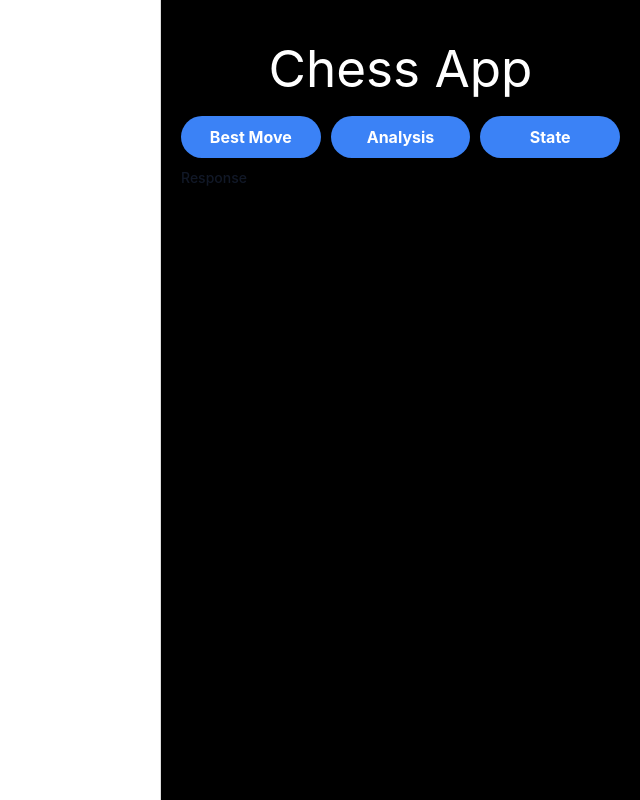
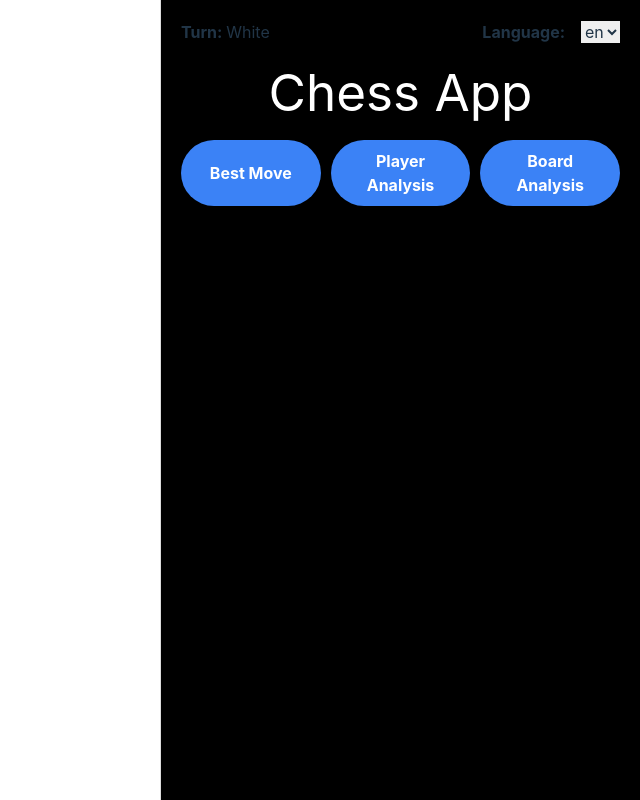
Before and after one commit to marinovivianUPB/project-chess-vivs-frontend, a React (Vite) app: page / in a window 1280 px wide. Shown: the whole page, without its empty margins (640-1280 px from the left). Built offline with nearby package versions, Linux system fonts and the light colour scheme.

Commit message:
language and spinner

```diff
--- a/src/App.jsx
+++ b/src/App.jsx
@@ -4,34 +4,47 @@ import Board from './chessboard/components/Board';
 import Button from './chessboard/components/Button';
 import TextBox from './chessboard/components/textBox';
 import { callAPI, callAnalysisAPI, callStateAPI } from './chessboard/api';
+import Spinner from './assets/Spinner';
+import { useLanguage } from './language';
 
 function App() {
   const [bestMove, setBestMove] = useState("");
-  const [title, setTitle] = useState("Chess App");
+  const [title, setTitle] = useState("");
   const [game, setGame] = useState(new Chess());
   const [fenHistory, setFenHistory] = useState([]);
+  const [loading, setLoading] = useState(false);
+
+  const { language, text, changeLanguage } = useLanguage();
+
+  const loader = async (fun) => {
+    debugger
+    setLoading(true);
+    const res = await fun()
+    setLoading(false);
+    return res;
+  }
 
   const handleBestMoveClick = async () => {
-    setTitle("Best Move");
+    setTitle(text[0]);
     const fen = game.fen();
-    const move = await callAPI(fen);
+    const move = await loader(() => callAPI(fen, language));
     if (move) {
       setBestMove(move);
     }
   };
 
   const handleAnalysisClick = async () => {
-    setTitle("Analysis");
-    const analysis = await callAnalysisAPI(fenHistory);
+    setTitle(text[1]);
+    const analysis = await loader(() => callAnalysisAPI(fenHistory, language));
     if (analysis) {
       setBestMove(analysis);
     }
   };
 
   const handleStateClick = async () => {
-    setTitle("State");
+    setTitle(text[2]);
     const fen = game.fen();
-    const stateAnalysis = await callStateAPI(fen);
+    const stateAnalysis = await loader(() => callStateAPI(fen, language));
     if (stateAnalysis) {
       setBestMove(stateAnalysis);
     }
@@ -43,14 +56,26 @@ function App() {
         <Board game={game} setGame={setGame} onGameUpdate={setFenHistory} />
       </div>
       <div style={{ flex: 1, padding: '20px', backgroundColor: '#000000', borderLeft: '1px solid #ddd' }}>
-        <h1 style={{ textAlign: 'center', margin: '20px', color: 'white' }}>{title}</h1>
+        <div className='flex justify-between'>
+          <p> <span className='font-bold'>{text[4]}: </span>{text[game.turn()]}</p>
+          <div>
+            <label className='mr-4 font-bold'>{text['lan']}:</label>
+            <select value={language} onChange={e => changeLanguage(e.target.value)}>{['en', 'es', 'fr'].map(lan =>
+              (<option key={lan} value={lan}>{lan}</option>))}
+            </select>
+          </div>
+        </div>
+        <h1 style={{ textAlign: 'center', margin: '20px', color: 'white' }}>{text[3]}</h1>
         <div style={{ display: 'flex', gap: '10px', width: '100%' }}>
-          <Button onClick={handleBestMoveClick} style={{ flex: 1 }}>Best Move</Button>
-          <Button onClick={handleAnalysisClick} style={{ flex: 1 }}>Analysis</Button>
-          <Button onClick={handleStateClick} style={{ flex: 1 }}>State</Button>
+          <Button onClick={handleBestMoveClick} style={{ flex: 1 }}>{text[0]}</Button>
+          <Button onClick={handleAnalysisClick} style={{ flex: 1 }}>{text[1]}</Button>
+          <Button onClick={handleStateClick} style={{ flex: 1 }}>{text[2]}</Button>
         </div>
-        <div style={{ display: 'flex', gap: '10px', width: '100%', marginTop: '10px' }}>
-          <TextBox content={bestMove} style={{ flex: 1 }} />
+        <div className='mt-5'>
+          <h2 className='text-xl font-bold'>{title}</h2>
+          {loading ? <div className='flex w-full justify-center mt-20'><Spinner /></div> :
+            <TextBox content={bestMove} style={{ flex: 1 }} />
+          }
         </div>
       </div>
     </div>
--- a/src/chessboard/api.js
+++ b/src/chessboard/api.js
@@ -1,10 +1,10 @@
-export const callAPI = async (fen) => {
+export const callAPI = async (fen, language) => {
     const url = `http://localhost:8000/best-move`;
     try {
       const response = await fetch(url, {
         method: 'POST',
         headers: { 'Content-Type': 'application/json' },
-        body: JSON.stringify({ fen })
+        body: JSON.stringify({ fen, language })
       });
       const data = await response.json();
       return data.agent_response;
@@ -15,13 +15,13 @@ export const callAPI = async (fen) => {
   };
 
 
-  export const callAnalysisAPI = async (fenHistory) => {
+  export const callAnalysisAPI = async (history, language) => {
     const url = `http://localhost:8000/analysis`;
     try {
       const response = await fetch(url, {
         method: 'POST',
         headers: { 'Content-Type': 'application/json' },
-        body: JSON.stringify({ fenHistory })
+        body: JSON.stringify({ history, language })
       });
       const data = await response.json();
       return data.agent_response;
@@ -31,13 +31,13 @@ export const callAPI = async (fen) => {
     }
   };
 
-  export const callStateAPI = async (fen) => {
+  export const callStateAPI = async (fen, language) => {
     const url = `http://localhost:8000/state`;
     try {
       const response = await fetch(url, {
         method: 'POST',
         headers: { 'Content-Type': 'application/json' },
-        body: JSON.stringify({ fen })
+        body: JSON.stringify({ fen, language })
       });
       const data = await response.json();
       return data.agent_response;
--- a/src/chessboard/components/TextBox.jsx
+++ b/src/chessboard/components/TextBox.jsx
@@ -3,9 +3,6 @@ import PropTypes from 'prop-types';
 export default function TextBox({ content, style }) {
   return (
     <div style={{ ...style }}>
-      <label htmlFor="chat" className="block text-sm font-medium text-gray-900">
-        Response
-      </label>
       <div className="relative mt-2 rounded-md shadow-sm">
         <p className=''>
           {content}
--- /dev/null
+++ b/src/language.js
@@ -0,0 +1,44 @@
+import { useEffect, useState } from "react";
+
+const text = {
+  "en": {
+    0: "Best Move",
+    1: "Player Analysis",
+    2: "Board Analysis",
+    3: "Chess App",
+    4: "Turn",
+    'w': "White",
+    'b': "Black",
+    'lan': "Language",
+  },
+  "es": {
+    0: "Mejor Movimiento",
+    1: "Análisis de jugador",
+    2: "Análisis del tablero",
+    3: "Aplicación de ajedrez",
+    4: "Turno",
+    'b': "Negras",
+    'w': "Blancas",
+    'lan': "Idioma",
+  },
+}
+
+export const useLanguage = () => {
+  const [language, setLanguage] = useState('en');
+
+  useEffect(() => {
+    const storedLanguage = localStorage.getItem('language');
+    if (storedLanguage) {
+      setLanguage(storedLanguage);
+    } else {
+      localStorage.setItem('language', language);
+    }
+  }, []);
+
+  const changeLanguage = (newLanguage) => {
+    setLanguage(newLanguage);
+    localStorage.setItem('language', newLanguage);
+  };
+
+  return { language, text: text[language], changeLanguage };
+}
```
Also changed, not shown: src/assets/Spinner.jsx (added, +11 -0 lines).
